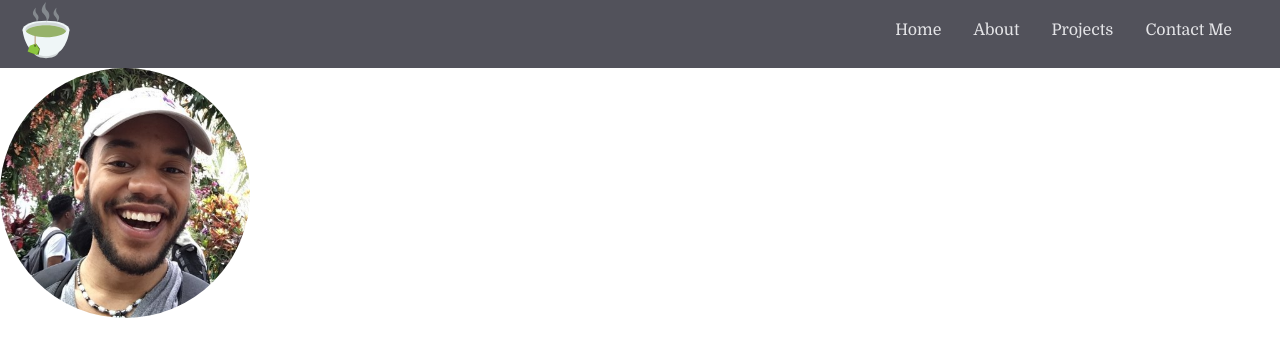
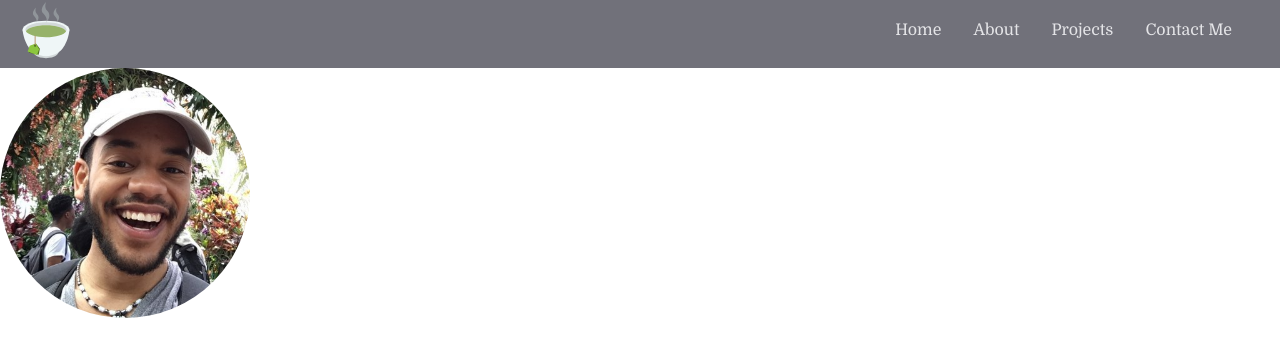
Before and after one commit to jonmejia/portfolio, a Next.js app: page / in a window 1280 px wide. Shown: the top 356 px of the page. Built offline with nearby package versions, Linux system fonts and the light colour scheme.

Commit message:
style: changed bg color for header

```diff
--- a/src/components/shared/Header.tsx
+++ b/src/components/shared/Header.tsx
@@ -5,7 +5,7 @@ import { useRouter } from "next/navigation";
 const Header = (): JSX.Element => {
   const router = useRouter();
   return (
-    <div className="flex justify-between items-center pl-4 pb-2 bg-zinc-600 text-zinc-200">
+    <div className="flex justify-between items-center pl-4 pb-2 bg-zinc-500 text-zinc-200">
       <Image
         onClick={() => router.push("/")}
         src="/greentea.svg"
```
